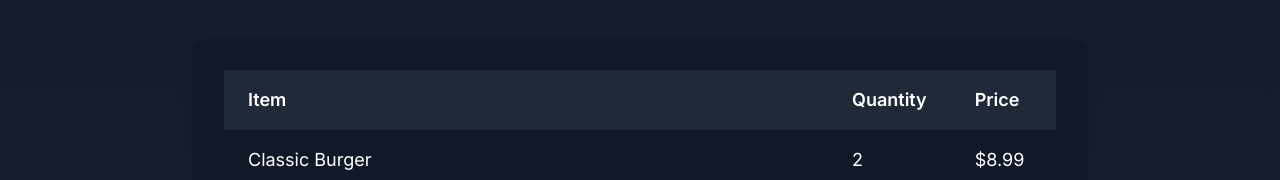
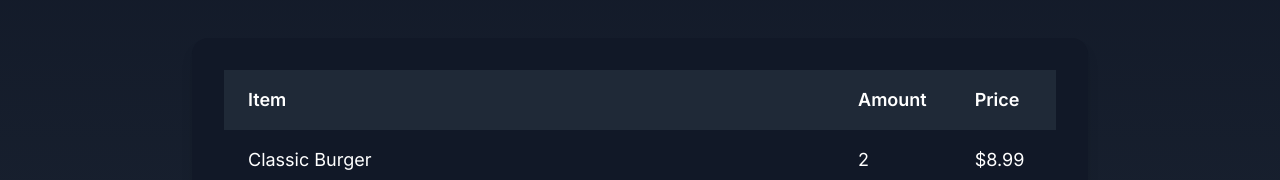
Before and after one commit to fontys-fhtw/epiq, a Next.js app: page /customer/bill-info in a window 1280 px wide. Shown: the part 142-322 px from the top of the page. Built offline with nearby package versions, Linux system fonts and the light colour scheme.

Commit message:
Changed quantity to Amount

```diff
--- a/src/app/customer/bill-info/page.jsx
+++ b/src/app/customer/bill-info/page.jsx
@@ -53,7 +53,7 @@ export default function BillPage() {
                   Item
                 </th>
                 <th className="w-1/8 p-4 text-xs font-semibold sm:text-sm md:px-6 md:text-lg">
-                  Quantity
+                  Amount
                 </th>
                 <th className="w-1/8 p-4 text-xs font-semibold sm:text-sm md:px-6 md:text-lg">
                   Price
```
